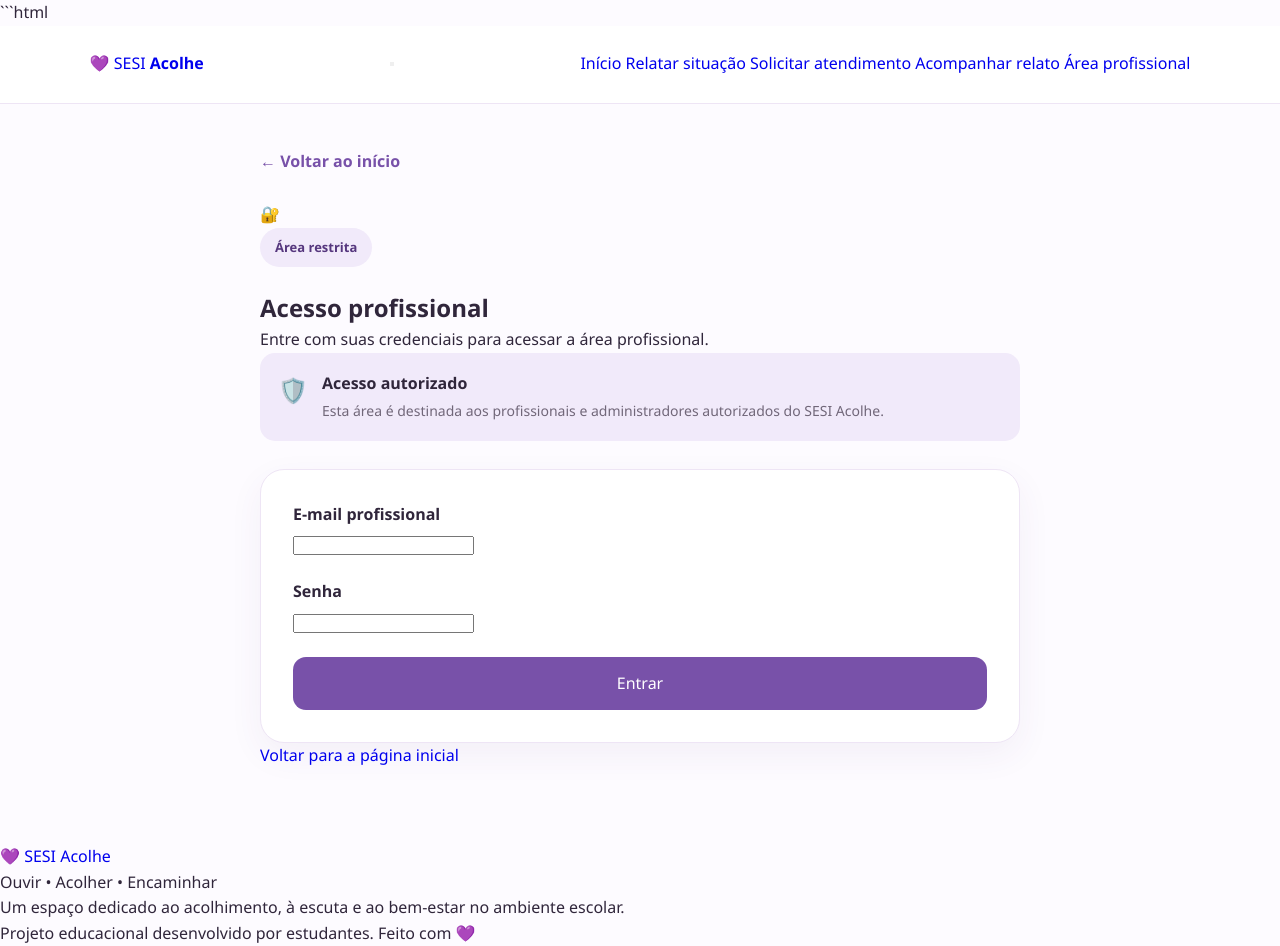
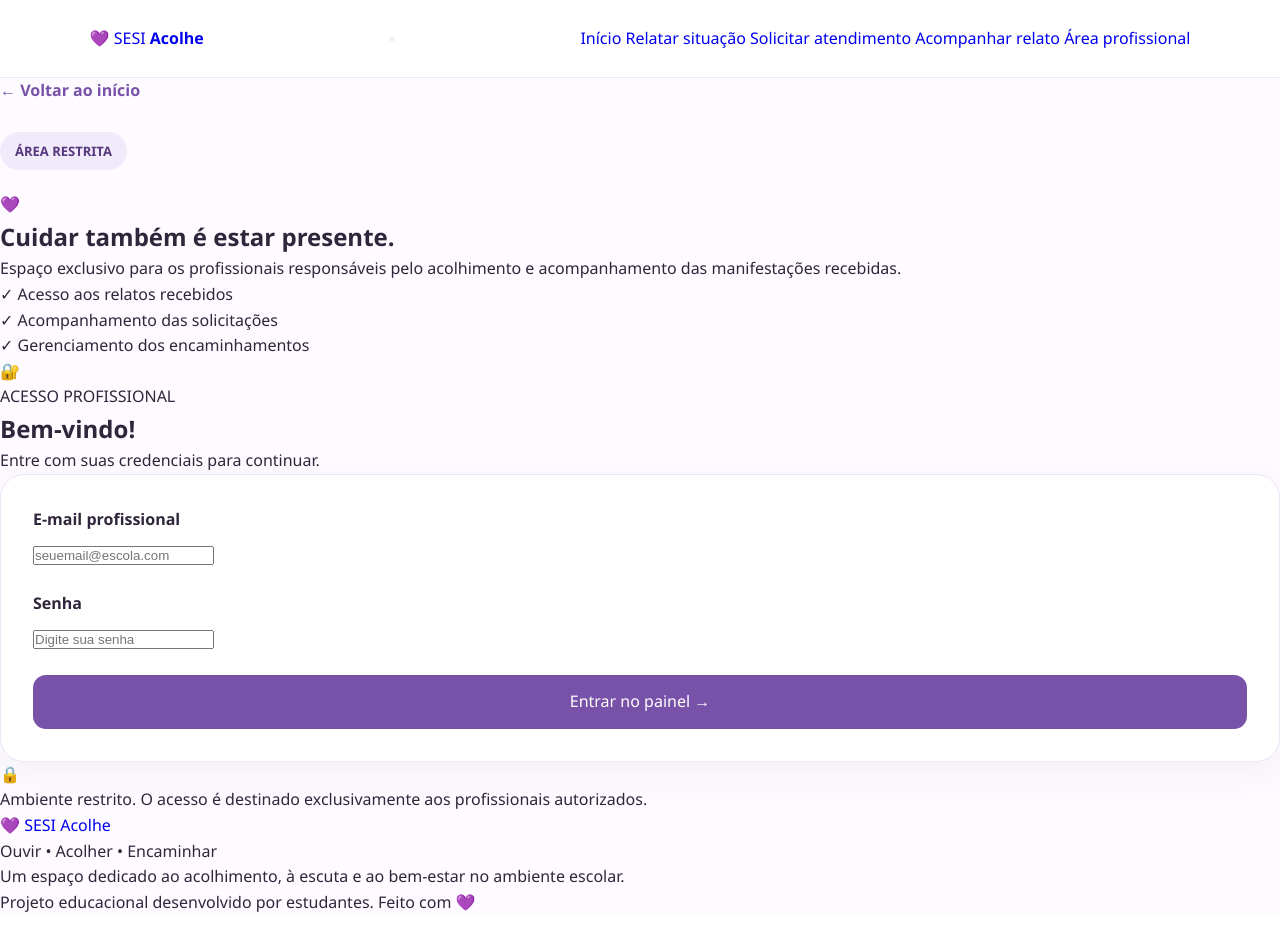
Before and after one commit to aninhacor22-wq/sesi-acolhe, a Flask app: page /login in a window 1280 px wide. After the commit the page ends 912 px from the top, so only its background shows below. Run offline with Flask 3, Linux system fonts and the light colour scheme.

Commit message:
Update login.html

````diff
--- a/templates/login.html
+++ b/templates/login.html
@@ -1,83 +1,146 @@
-```html
+
 {% extends "base.html" %}
 
 {% block title %}Área profissional | SESI Acolhe{% endblock %}
 
 {% block content %}
 
-<section class="form-page login-page">
+<section class="login-page">
 
     <a href="{{ url_for('inicio') }}" class="back-link">
         ← Voltar ao início
     </a>
 
+    <div class="login-layout">
+
+        <!-- APRESENTAÇÃO -->
+
+        <div class="login-intro">
+
+            <span class="tag">ÁREA RESTRITA</span>
+
+            <div class="login-intro-icon">
+                💜
+            </div>
+
+            <h1>
+                Cuidar também é
+                <span>estar presente.</span>
+            </h1>
+
+            <p>
+                Espaço exclusivo para os profissionais
+                responsáveis pelo acolhimento e acompanhamento
+                das manifestações recebidas.
+            </p>
+
+            <div class="login-benefits">
+
+                <div>
+                    <span>✓</span>
+                    Acesso aos relatos recebidos
+                </div>
+
+                <div>
+                    <span>✓</span>
+                    Acompanhamento das solicitações
+                </div>
+
+                <div>
+                    <span>✓</span>
+                    Gerenciamento dos encaminhamentos
+                </div>
+
+            </div>
+
+        </div>
+
+
+        <!-- FORMULÁRIO -->
+
         <div class="login-card">
+
+            <div class="login-card-heading">
 
                 <div class="login-icon">🔐</div>
 
-        <span class="tag">Área restrita</span>
+                <span class="section-label">
+                    ACESSO PROFISSIONAL
+                </span>
 
-        <h1>Acesso profissional</h1>
+                <h2>Bem-vindo!</h2>
 
                 <p>
-            Entre com suas credenciais para acessar a área profissional.
+                    Entre com suas credenciais para continuar.
                 </p>
 
-        <div class="privacy-notice">
-            <span>🛡️</span>
-            <div>
-                <strong>Acesso autorizado</strong>
-                <p>
-                    Esta área é destinada aos profissionais e administradores
-                    autorizados do SESI Acolhe.
-                </p>
-            </div>
             </div>
 
-        <form method="POST" class="report-form">
+
+            <form method="POST" class="report-form login-form">
 
                 <div class="form-group">
-                <label for="email">E-mail profissional</label>
+
+                    <label for="email">
+                        E-mail profissional
+                    </label>
 
                     <input
                         type="email"
                         id="email"
                         name="email"
+                        placeholder="seuemail@escola.com"
                         value="{{ request.form.get('email', '') }}"
                         autocomplete="username"
-                    maxlength="254"
                         required
                     >
+
                 </div>
 
+
                 <div class="form-group">
-                <label for="senha">Senha</label>
+
+                    <label for="senha">
+                        Senha
+                    </label>
 
                     <input
                         type="password"
                         id="senha"
                         name="senha"
+                        placeholder="Digite sua senha"
                         autocomplete="current-password"
                         required
                     >
+
                 </div>
 
-            <button
-                type="submit"
-                class="btn btn-primary submit-button"
-            >
-                Entrar
+
+                <button type="submit"
+                        class="btn btn-primary submit-button">
+
+                    Entrar no painel →
+
                 </button>
 
             </form>
 
-        <a href="{{ url_for('inicio') }}" class="login-home-link">
-            Voltar para a página inicial
-        </a>
+
+            <div class="login-security">
+
+                <span>🔒</span>
+
+                <p>
+                    Ambiente restrito. O acesso é destinado
+                    exclusivamente aos profissionais autorizados.
+                </p>
+
+            </div>
+
+        </div>
 
     </div>
 
 </section>
 
 {% endblock %}
-```
````
Lines whose indentation alone changed are shown as unchanged.
